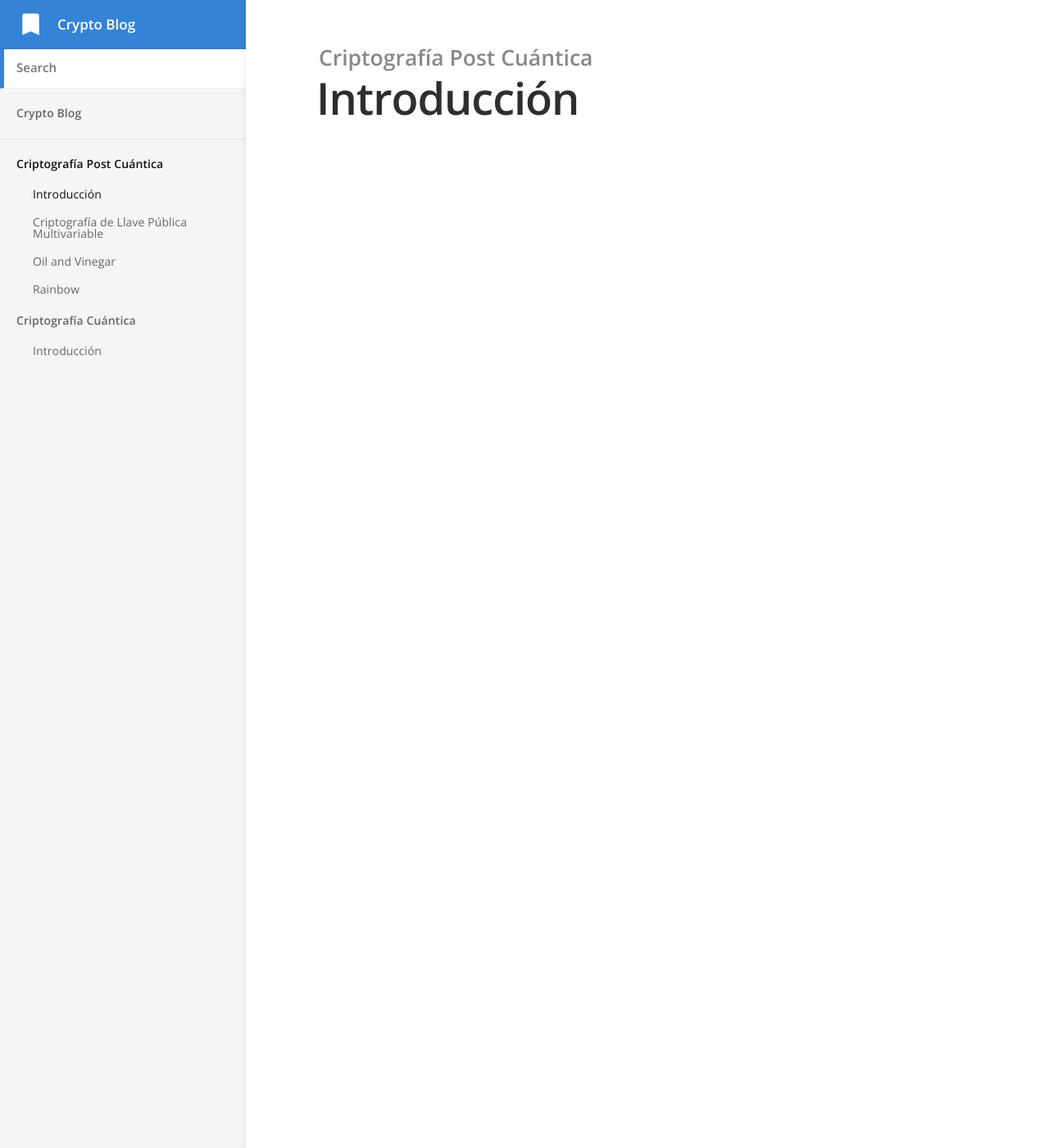
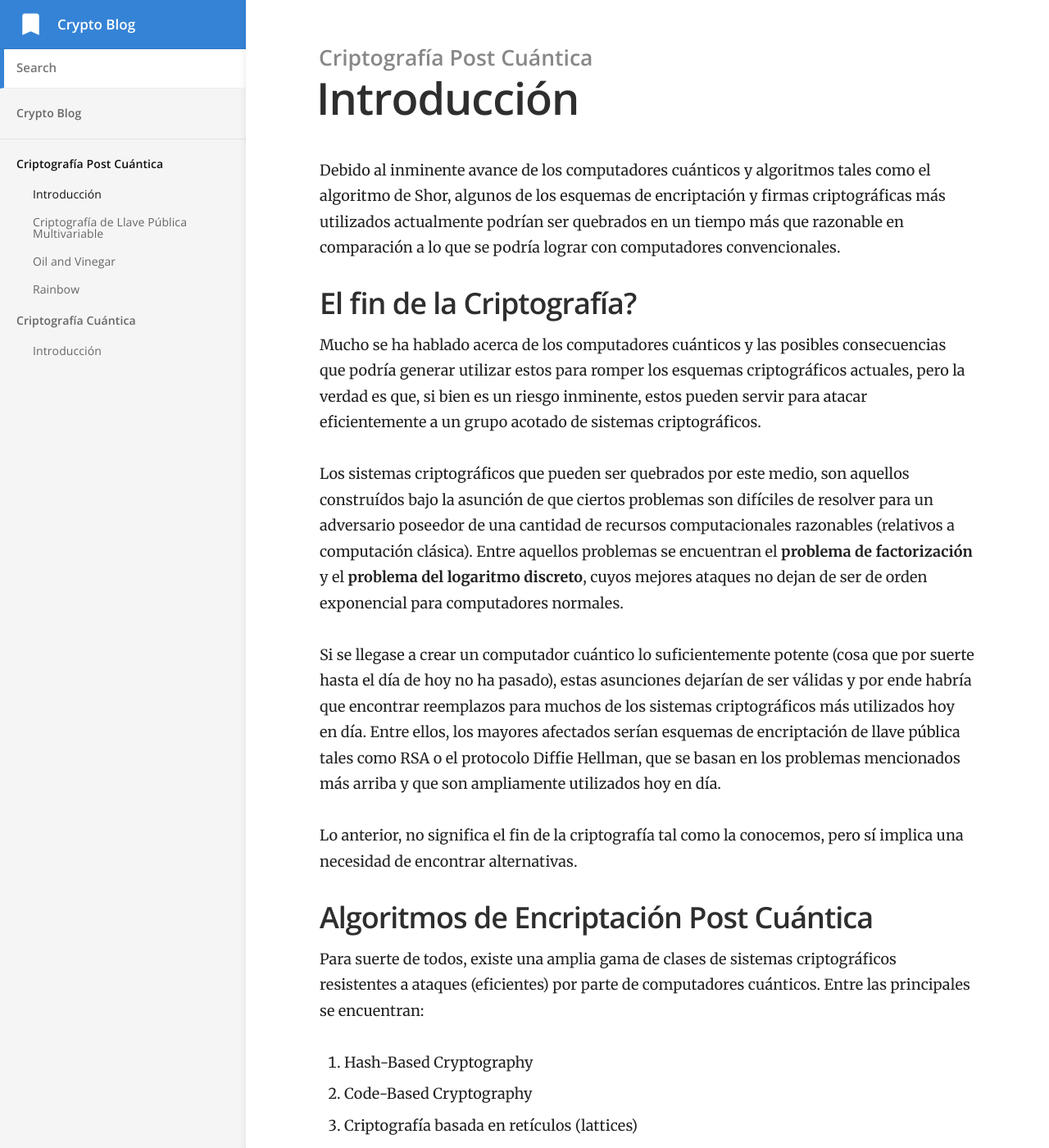
Before and after one commit to gonzalejandro/crypto-blog, a Jekyll site: the page built from _docs/post-quantic/introduccion.md, in a window 1280 px wide and 1400 px high. Shown: the whole window at 82% size. Built offline with Jekyll 4.4.1, drawn with Linux system fonts in a browser that asks for light colours; some of the changed text lies outside the part shown.

Commit message:
added post quantum criptography introduction

```diff
--- a/_docs/post-quantic/introduccion.md
+++ b/_docs/post-quantic/introduccion.md
@@ -3,3 +3,51 @@ title: Introducción
 category: Criptografía Post Cuántica
 order: 1
 ---
+Debido al inminente avance de los computadores cuánticos y algoritmos
+tales como el algoritmo de Shor, algunos de los esquemas de encriptación y
+firmas criptográficas más utilizados actualmente podrían ser quebrados en un
+tiempo más que razonable en comparación a lo que se podría lograr con
+computadores convencionales.
+
+
+## El fin de la Criptografía?
+Mucho se ha hablado acerca de los computadores cuánticos y las posibles
+consecuencias que podría generar utilizar estos para romper los esquemas
+criptográficos actuales, pero la verdad es que, si bien es un riesgo
+inminente, estos pueden servir para atacar eficientemente a un grupo
+acotado de sistemas criptográficos.
+
+Los sistemas criptográficos que pueden ser quebrados por este medio, son
+aquellos construídos bajo la asunción de que ciertos problemas son
+difíciles de resolver para un adversario poseedor de una cantidad de
+recursos computacionales razonables (relativos a computación clásica).
+Entre aquellos problemas se encuentran el __problema de factorización__
+y el __problema del logaritmo discreto__, cuyos mejores ataques no dejan
+de ser de orden exponencial para computadores normales.
+
+Si se llegase a crear un computador cuántico lo suficientemente potente
+(cosa que por suerte hasta el día de hoy no ha pasado), estas asunciones
+dejarían de ser válidas y por ende habría que encontrar reemplazos para
+muchos de los sistemas criptográficos más utilizados hoy en día. Entre
+ellos, los mayores afectados serían esquemas de encriptación de llave
+pública tales como RSA o el protocolo Diffie Hellman, que se basan en
+los problemas mencionados más arriba y que son ampliamente utilizados
+hoy en día.
+
+Lo anterior, no significa el fin de la criptografía tal como la
+conocemos, pero sí implica una necesidad de encontrar alternativas.
+
+
+## Algoritmos de Encriptación Post Cuántica
+
+Para suerte de todos, existe una amplia gama de clases de sistemas
+criptográficos resistentes a ataques (eficientes) por parte de
+computadores cuánticos. Entre las principales se encuentran:
+
+1. Hash-Based Cryptography
+2. Code-Based Cryptography
+3. Criptografía basada en retículos (lattices)
+4. Criptografía de llave secreta
+5. Criptografía de llave pública multivariable
+
+En este blog, de momento nos enfocaremos en la última clase.
```
Also changed, not shown: 5 other files.
